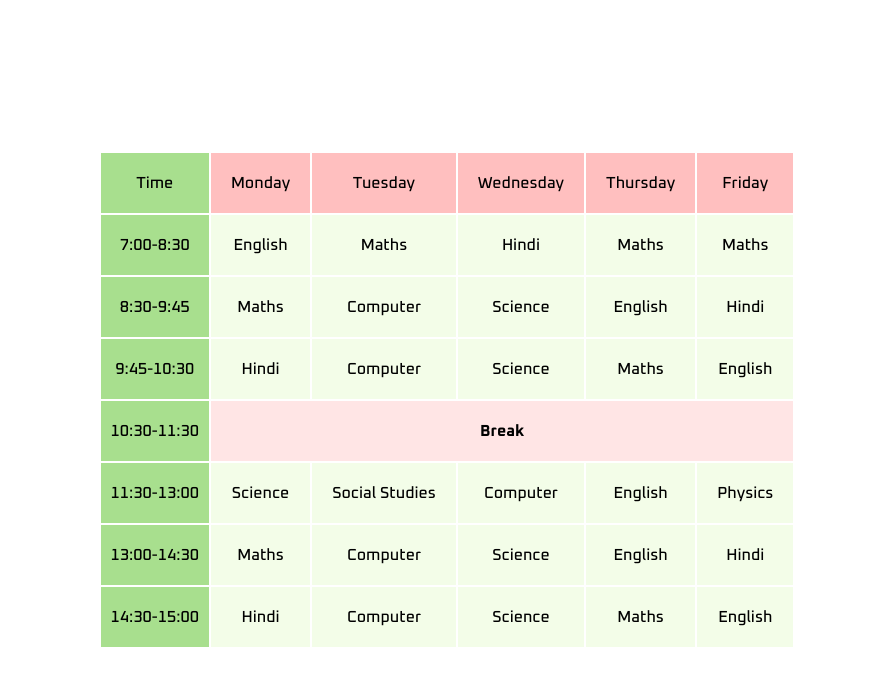
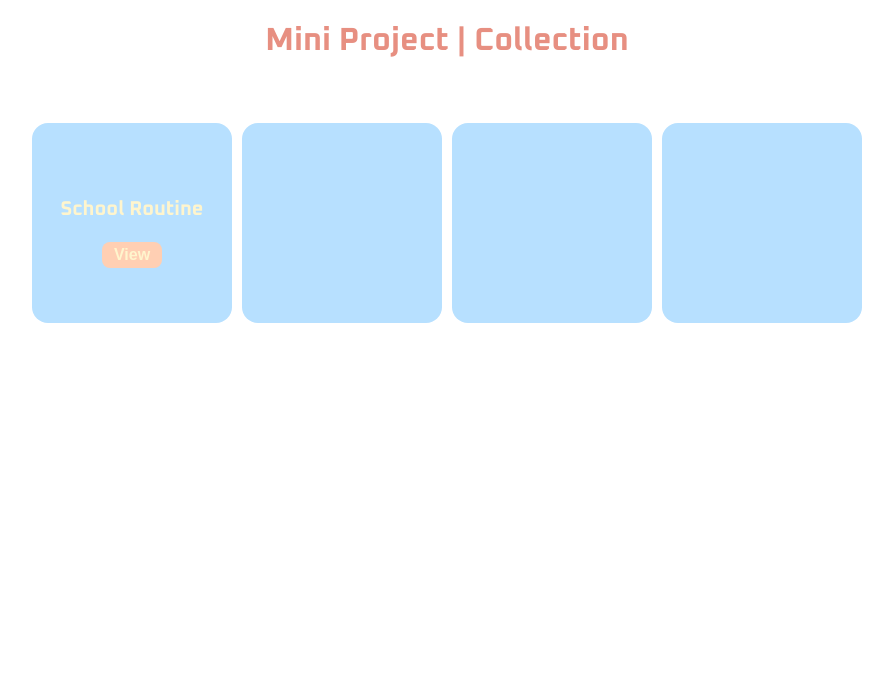
Before and after one commit to issaccodes/mini-projects, a plain HTML site: page index.html in a window 1280 px wide. Shown: the whole page, without its empty margins (193-1086 px from the left). Drawn offline with Linux system fonts and the light colour scheme.

Commit message:
new project manangement system implemented

```diff
--- a/index.html
+++ b/index.html
@@ -1,82 +1,23 @@
 <!DOCTYPE html>
 <html lang="en">
-  <head>
+<head>
     <meta charset="UTF-8">
-    <title>School Routine</title>
+    <meta name="viewport" content="width=device-width, initial-scale=1.0">
+    <title>Mini-Projects</title>
     <link rel="stylesheet" href="styles.css">
-  </head>
-
-  <body>
+</head>
+<body>
     <div class="container">
-      <table>
-        <tr>
-          <th class="element green-box">Time</th>
-          <th class="element pink-box">Monday</th>
-          <th class="element pink-box">Tuesday</th>
-          <th class="element pink-box">Wednesday</th>
-          <th class="element pink-box">Thursday</th>
-          <th class="element pink-box">Friday</th>
-        </tr>
-
-        <tr>
-          <td class="element green-box">7:00-8:30</td>
-          <td class="element sub">English</td>
-          <td class="element sub">Maths</td>
-          <td class="element sub">Hindi</td>
-          <td class="element sub">Maths</td>
-          <td class="element sub">Maths</td>
-        </tr>
-
-        <tr>
-          <td class="element green-box">8:30-9:45</td>
-          <td class="element sub">Maths</td>
-          <td class="element sub">Computer</td>
-          <td class="element sub">Science</td>
-          <td class="element sub">English</td>
-          <td class="element sub">Hindi</td>
-        </tr>
-
-        <tr>
-          <td class="element green-box">9:45-10:30</td>
-          <td class="element sub">Hindi</td>
-          <td class="element sub">Computer</td>
-          <td class="element sub">Science</td>
-          <td class="element sub">Maths</td>
-          <td class="element sub">English</td>
-        </tr>
-
-        <tr>
-          <td class="element green-box">10:30-11:30</td>
-          <td colspan="5" class="element break">Break</td>
-        </tr>
-
-        <tr>
-          <td class="element green-box">11:30-13:00</td>
-          <td class="element sub">Science</td>
-          <td class="element sub">Social Studies</td>
-          <td class="element sub">Computer</td>
-          <td class="element sub">English</td>
-          <td class="element sub">Physics</td>
-        </tr>
-
-        <tr>
-          <td class="element green-box">13:00-14:30</td>
-          <td class="element sub">Maths</td>
-          <td class="element sub">Computer</td>
-          <td class="element sub">Science</td>
-          <td class="element sub">English</td>
-          <td class="element sub">Hindi</td>
-        </tr>
-
-        <tr>
-          <td class="element green-box">14:30-15:00</td>
-          <td class="element sub">Hindi</td>
-          <td class="element sub">Computer</td>
-          <td class="element sub">Science</td>
-          <td class="element sub">Maths</td>
-          <td class="element sub">English</td>
-        </tr>
-      </table>
+        <h1>Mini Project | Collection</h1>
+        <div class="inner-container">
+            <div class="items">
+                <p>School Routine</p>
+                <button><a href="./school_routine/index.html">View</a></button>
+            </div>
+            <div class="items"></div>
+            <div class="items"></div>
+            <div class="items"></div>
+        </div>
     </div>
-  </body>
+</body>
 </html>
--- /dev/null
+++ b/school_routine/styles.css
@@ -0,0 +1,49 @@
+@import url('https://fonts.googleapis.com/css2?family=Oxanium:wght@200..800&display=swap');
+
+body, * {
+    padding: 0;
+    margin: 0;
+    font-family: 'Oxanium', sans-serif;
+}
+
+.element {
+    text-align: center;
+    font-weight: 500;
+    padding: 20px;
+    border-radius: 4px;
+}
+
+.green-box {
+    background-color: #A8DF8E;
+    padding: 10px;
+}
+
+.pink-box {
+    background-color: #FFBFBF;
+}
+
+.sub {
+    background-color: #F3FDE8;
+}
+
+.break {
+    background-color: #FFE5E5;
+    font-weight: bold;
+}
+
+.container {
+    display: flex;
+    justify-content: center;
+    align-items: center;
+    height: 100vh;
+    flex-direction: column;
+}
+
+a {
+    text-decoration: none;
+    color: black;
+    background-color: #B7E0FF;
+    padding: 4px 10px;
+    margin: 30px;
+    border-radius: 4px;
+}
--- a/styles.css
+++ b/styles.css
@@ -1,40 +1,56 @@
 @import url('https://fonts.googleapis.com/css2?family=Oxanium:wght@200..800&display=swap');
 
-body, * {
+body {
     padding: 0;
     margin: 0;
     font-family: 'Oxanium', sans-serif;
 }
 
-.element {
-    text-align: center;
-    font-weight: 500;
-    padding: 20px;
-
-}
-
-.green-box {
-    background-color: #A8DF8E;
-    padding: 10px;
-}
-
-.pink-box {
-    background-color: #FFBFBF;
-}
-
-.sub {
-    background-color: #F3FDE8;
-}
-
-.break {
-    background-color: #FFE5E5;
-    font-weight: bold;
+.container > h1 {
+    color: #E78F81;
 }
 
 .container {
     display: flex;
+    flex-direction: column;
     justify-content: center;
     align-items: center;
-    height: 100vh;
+    gap: 40px;
+}
+
+.inner-container {
+    display: flex;
+    gap: 10px;
+}
+
+.items {
+    height: 200px;
+    width: 200px;
+    border-radius: 1em;
+    background-color: #B7E0FF;
+    display: flex;
+    justify-content: center;
+    align-items: center;
     flex-direction: column;
 }
+
+.items > p {
+    color: #FFF5CD;
+    font-weight: bolder;
+    font-size: 20px;
+}
+
+.items > button {
+    border: none;
+    color: #FFFBE6;
+    font-size: 16px;
+    font-weight: bold;
+    padding: 4px 12px;
+    border-radius: .5em;
+    background-color: #FFCFB3;
+}
+
+a {
+    text-decoration: none;
+    color: #FFF5CD;
+}
```
Also changed, not shown: school_routine/index.html (added, +84 -0 lines).
